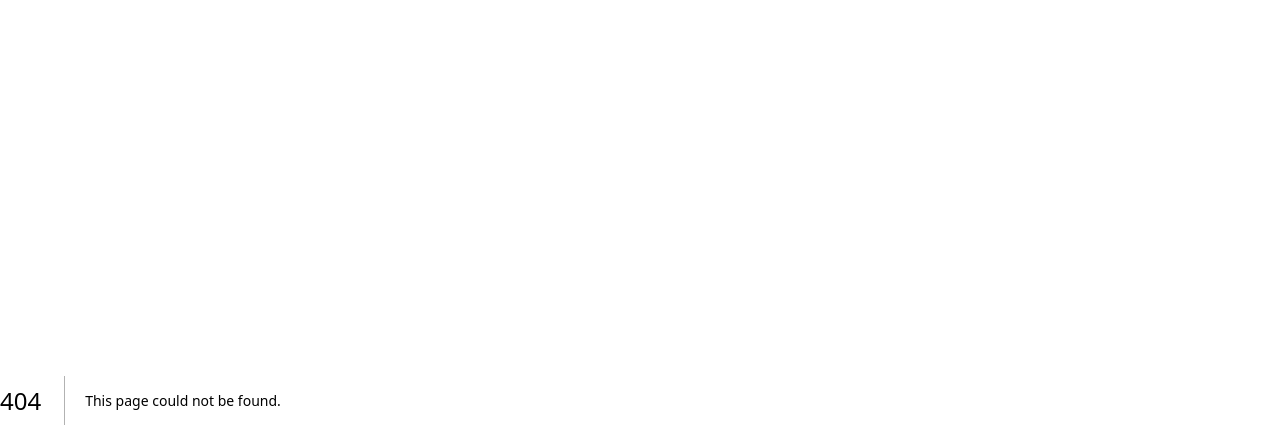
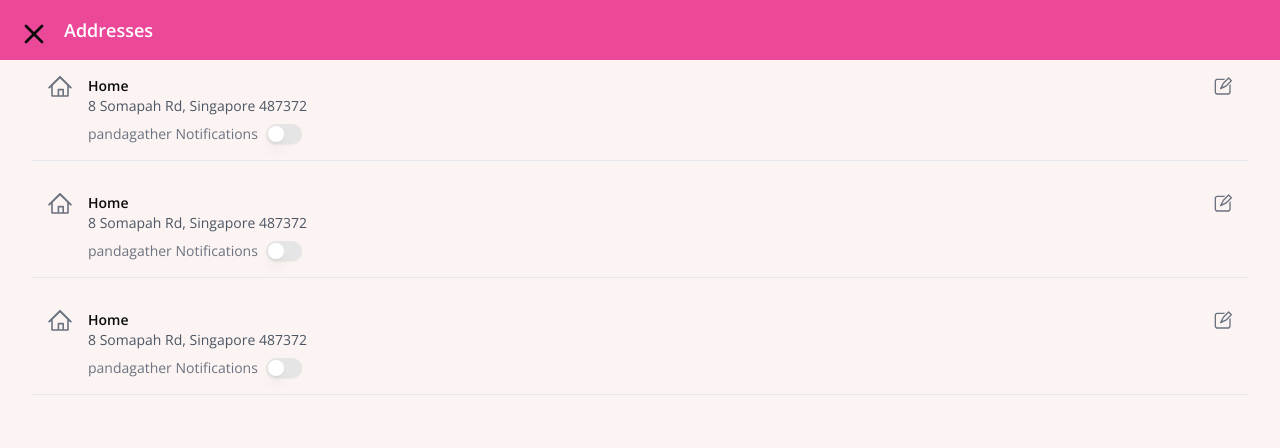
Before and after one commit to barbayjuliette/HACK_42SG, a Next.js app: page /addresses in a window 1280 px wide. Before the commit this address had no page. Shown: the top 448 px of the page. Built offline with nearby package versions, Linux system fonts and the light colour scheme.

Commit message:
addresses

```diff
--- /dev/null
+++ b/src/app/addresses/page.tsx
@@ -0,0 +1,43 @@
+"use client";
+import React, { useState } from 'react';
+import Address from '@/components/address';
+import CloseButton from '@/components/close-button';
+
+export default function Addresses() {
+  const [addresses, setAddresses] = useState([
+    { id: 1, address: '8 Somapah Rd, Singapore 487372', notificationsEnabled: false },
+    { id: 2, address: '8 Somapah Rd, Singapore 487372', notificationsEnabled: true },
+    { id: 3, address: '8 Somapah Rd, Singapore 487372', notificationsEnabled: false },
+  ]);
+
+  const toggleNotification = (id: number) => {
+    setAddresses((prevAddresses) =>
+      prevAddresses.map((address) =>
+        address.id === id
+          ? { ...address, notificationsEnabled: !address.notificationsEnabled }
+          : address
+      )
+    );
+  };
+
+  return (
+    <div className="flex flex-col w-screen bg-panda_bg">
+      <div className="flex items-center p-4 bg-pink-500">
+        <div className="flex-shrink-0">
+            <CloseButton />
+        </div>
+      <p className="ml-12 text-white text-lg font-semibold">Addresses</p>
+    </div>
+      <div className="flex flex-col gap-4 px-8">
+        {addresses.map((address) => (
+          <Address
+            key={address.id}
+            address={address.address}
+            notificationsEnabled={address.notificationsEnabled}
+            onToggleNotifications={() => toggleNotification(address.id)}
+          />
+        ))}
+      </div>
+    </div>
+  );
+}
--- a/src/app/page.tsx
+++ b/src/app/page.tsx
@@ -21,7 +21,9 @@ export default function Home() {
         <div
           className={`h-[133px] bg-panda px-8 py-4 pt-2 flex flex-col gap-4 justify-center w-full`}
         >
-          <p className="text-white">{userLocation}</p>
+          <Link href="/addresses">
+            <p className="text-white">{userLocation}</p>
+          </Link>
           <Input
             className="w-full bg-white border-none rounded-xl"
             placeholder="Search"
--- /dev/null
+++ b/src/components/address.tsx
@@ -0,0 +1,32 @@
+"use client";
+import React from 'react';
+import { FC } from 'react';
+import { HomeIcon, Pencil2Icon } from '@radix-ui/react-icons';
+import { Switch } from "@/components/ui/switch";
+
+interface AddressProps {
+  address: string;
+  notificationsEnabled: boolean;
+  onToggleNotifications: () => void;
+}
+
+const Address: FC<AddressProps> = ({ address, notificationsEnabled, onToggleNotifications }) => {
+    return (
+      <div className="flex items-start p-4 border-b border-gray-200">
+        <HomeIcon className="w-6 h-6 text-gray-500" />
+        <div className="flex-1 ml-4">
+          <div className="text-sm font-semibold">Home</div>
+          <div className="text-sm text-gray-600">{address}</div>
+          <div className="flex items-center mt-2">
+            <div className="text-sm text-gray-500">pandagather Notifications</div>
+            <Switch className="ml-2" />
+          </div>
+        </div>
+        <button className="ml-4">
+          <Pencil2Icon className="w-5 h-5 text-gray-500" />
+        </button>
+      </div>
+    );
+  };
+
+export default Address;
--- /dev/null
+++ b/src/components/close-button.tsx
@@ -0,0 +1,25 @@
+import React from 'react';
+import Link from "next/link";
+import { Button } from "./ui/button";
+import { XIcon, X } from "lucide-react";
+import { FC } from "react";
+import { cn } from "@/lib/utils";
+
+interface CloseButtonProps {
+  href?: string;
+  back?: boolean;
+  className?: string;
+}
+
+const CloseButton: FC<CloseButtonProps> = (props) => {
+  const { href = "/", back, className } = props;
+  return (
+    <Link href={href} className={cn("absolute top-4 left-4", className)}>
+      <Button variant="ghost" size="icon">
+        {back ? <XIcon size={32} /> : <X size={32} />}
+      </Button>
+    </Link>
+  );
+};
+
+export default CloseButton;
```
